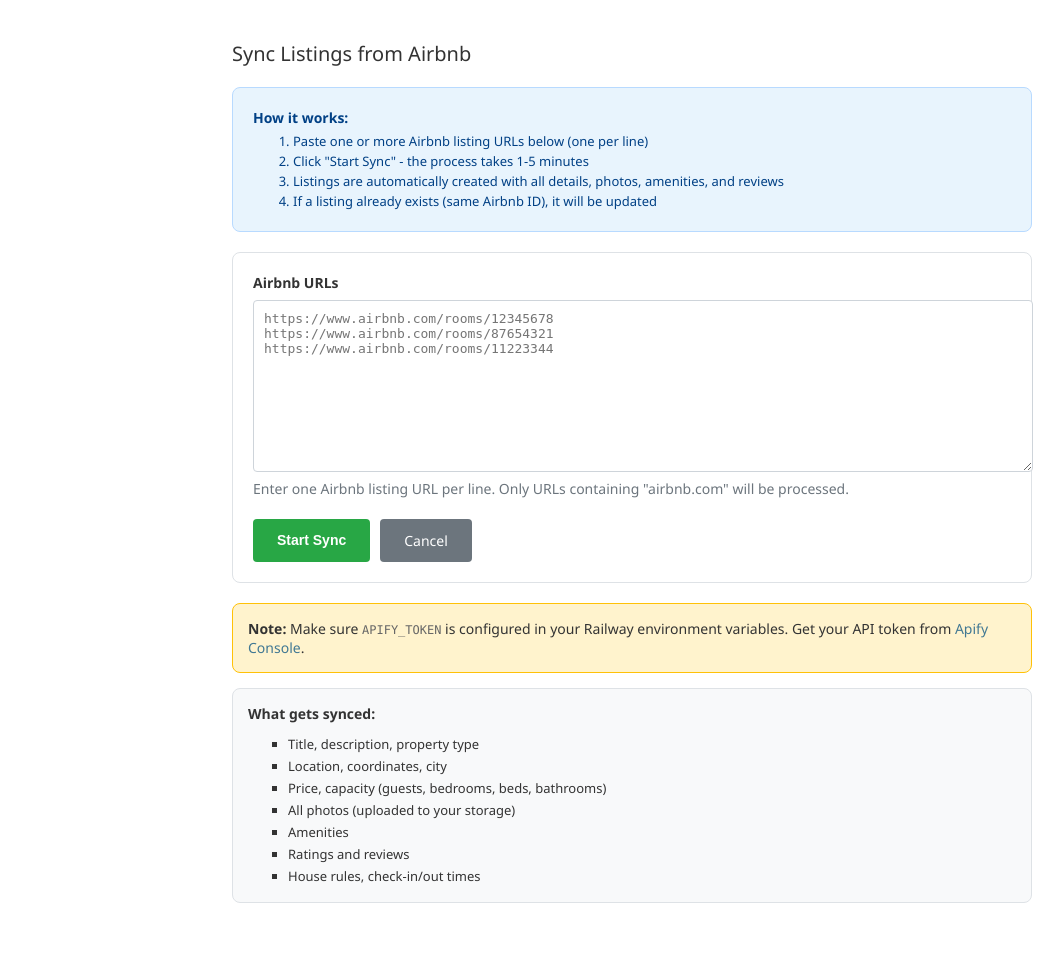
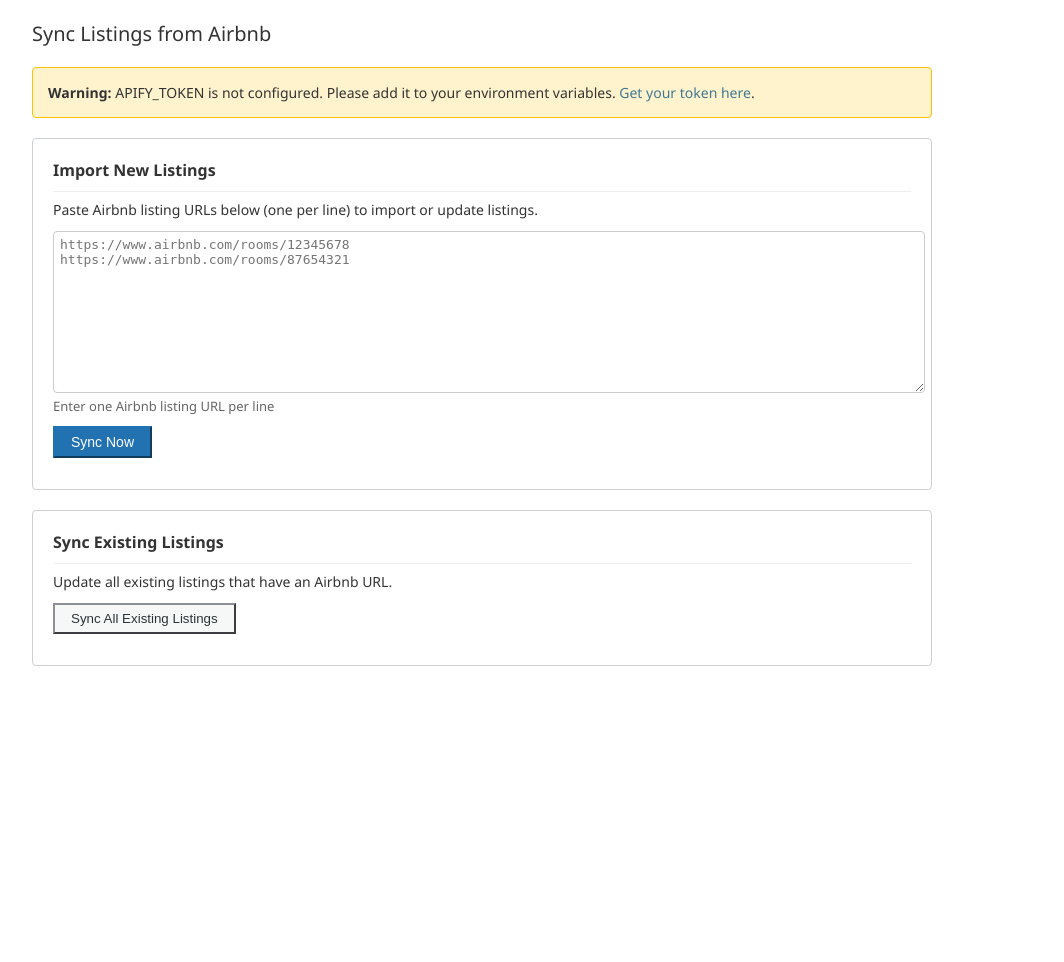
Before and after one commit to benjoabrasado25/zca.bnb-be, a Django app: template templates/admin/listings/listing/import_airbnb.html in a window 1280 px wide. Shown: the part 92-1054 px from the top of the page, without its empty margins (8-1072 px from the left). After the commit the page ends 758 px from the top, so only its background shows below. Run offline with Django 5.2, Linux system fonts and the light colour scheme; the template is opened without the code that fills it, so the values that code supplies are empty; parts of the project's set-up code (start-up, migrations or seed data) failed here and were passed over.

Commit message:
Simplify Airbnb sync - just input URLs and click Sync
- Remove Airbnb Sync Jobs from admin (hidden)
- Simplified sync page like WordPress plugin:
  - Import New Listings: paste URLs, click Sync Now
  - Sync Existing Listings: one button to update all
  - Shows last sync time
- Progress bar during sync
- Clean template matching WordPress style

Co-Authored-By: Claude Opus 4.5 <noreply@anthropic.com>

```diff
--- a/templates/admin/listings/listing/import_airbnb.html
+++ b/templates/admin/listings/listing/import_airbnb.html
@@ -1,68 +1,173 @@
 {% extends "admin/base_site.html" %}
 {% load i18n %}
 
+{% block extrahead %}
+{{ block.super }}
+<style>
+    .zca-sync-container {
+        max-width: 900px;
+    }
+    .zca-sync-section {
+        background: #fff;
+        border: 1px solid #ccd0d4;
+        border-radius: 4px;
+        padding: 20px;
+        margin-bottom: 20px;
+    }
+    .zca-sync-section h2 {
+        margin-top: 0;
+        padding-bottom: 10px;
+        border-bottom: 1px solid #eee;
+    }
+    .zca-sync-section textarea {
+        width: 100%;
+        font-family: monospace;
+        font-size: 13px;
+    }
+    .zca-progress-bar {
+        width: 100%;
+        height: 20px;
+        background: #e0e0e0;
+        border-radius: 10px;
+        overflow: hidden;
+        margin: 15px 0;
+    }
+    .zca-progress-fill {
+        height: 100%;
+        background: linear-gradient(90deg, #28a745, #20c997);
+        width: 0%;
+        transition: width 0.5s ease;
+    }
+    .zca-progress-status {
+        text-align: center;
+        color: #666;
+        font-style: italic;
+    }
+    .zca-last-sync {
+        color: #666;
+        font-style: italic;
+        margin-top: 10px;
+    }
+    .button-primary {
+        background: #2271b1 !important;
+        border-color: #2271b1 !important;
+        color: #fff !important;
+        padding: 6px 16px !important;
+        font-size: 14px !important;
+    }
+    .button-secondary {
+        background: #f6f7f7 !important;
+        border-color: #8c8f94 !important;
+        color: #2c3338 !important;
+        padding: 6px 16px !important;
+    }
+    #zca-sync-results {
+        margin-top: 20px;
+        padding: 15px;
+        border-radius: 4px;
+    }
+    #zca-sync-results.success {
+        background: #d4edda;
+        border: 1px solid #c3e6cb;
+        color: #155724;
+    }
+    #zca-sync-results.error {
+        background: #f8d7da;
+        border: 1px solid #f5c6cb;
+        color: #721c24;
+    }
+</style>
+{% endblock %}
+
 {% block content %}
-<div style="max-width: 800px; margin: 0 auto; padding: 20px;">
-    <h1 style="margin-bottom: 20px;">Sync Listings from Airbnb</h1>
+<div class="zca-sync-container">
+    <h1>Sync Listings from Airbnb</h1>
 
-    <div style="background: #e8f4fd; border: 1px solid #b8daff; border-radius: 8px; padding: 20px; margin-bottom: 20px;">
-        <h3 style="margin-top: 0; color: #004085;">How it works:</h3>
-        <ol style="margin-bottom: 0; color: #004085;">
-            <li>Paste one or more Airbnb listing URLs below (one per line)</li>
-            <li>Click "Start Sync" - the process takes 1-5 minutes</li>
-            <li>Listings are automatically created with all details, photos, amenities, and reviews</li>
-            <li>If a listing already exists (same Airbnb ID), it will be updated</li>
-        </ol>
+    {% if not apify_configured %}
+    <div style="background: #fff3cd; border: 1px solid #ffc107; border-radius: 4px; padding: 15px; margin-bottom: 20px;">
+        <strong>Warning:</strong> APIFY_TOKEN is not configured. Please add it to your environment variables.
+        <a href="https://console.apify.com/account#/integrations" target="_blank">Get your token here</a>.
+    </div>
+    {% endif %}
+
+    <!-- Import New Listings -->
+    <div class="zca-sync-section">
+        <h2>Import New Listings</h2>
+        <p>Paste Airbnb listing URLs below (one per line) to import or update listings.</p>
+
+        <form id="zca-sync-form" method="post">
+            {% csrf_token %}
+            <textarea id="zca-airbnb-urls" name="airbnb_urls" rows="10" placeholder="https://www.airbnb.com/rooms/12345678
+https://www.airbnb.com/rooms/87654321" {% if not apify_configured %}disabled{% endif %}></textarea>
+            <p style="color: #666; font-size: 13px;">Enter one Airbnb listing URL per line</p>
+
+            <p>
+                <button type="submit" id="zca-sync-btn" class="button-primary" {% if not apify_configured %}disabled{% endif %}>
+                    Sync Now
+                </button>
+            </p>
+        </form>
+
+        <div id="zca-sync-progress" style="display: none;">
+            <div class="zca-progress-bar">
+                <div class="zca-progress-fill" id="progress-fill"></div>
+            </div>
+            <p class="zca-progress-status" id="progress-status">Starting sync...</p>
+        </div>
+
+        <div id="zca-sync-results" style="display: none;"></div>
     </div>
 
-    <form method="post" style="background: white; border: 1px solid #dee2e6; border-radius: 8px; padding: 20px;">
-        {% csrf_token %}
+    <!-- Sync Existing Listings -->
+    <div class="zca-sync-section">
+        <h2>Sync Existing Listings</h2>
+        <p>Update all existing listings that have an Airbnb URL.</p>
 
-        <div style="margin-bottom: 20px;">
-            <label for="id_airbnb_urls" style="display: block; font-weight: bold; margin-bottom: 8px;">
-                Airbnb URLs
-            </label>
-            <textarea
-                name="airbnb_urls"
-                id="id_airbnb_urls"
-                rows="10"
-                style="width: 100%; padding: 10px; border: 1px solid #ced4da; border-radius: 4px; font-family: monospace; font-size: 13px;"
-                placeholder="https://www.airbnb.com/rooms/12345678
-https://www.airbnb.com/rooms/87654321
-https://www.airbnb.com/rooms/11223344"
-                required
-            >{{ form.airbnb_urls.value|default:'' }}</textarea>
-            <p style="color: #6c757d; font-size: 0.875rem; margin-top: 5px;">
-                Enter one Airbnb listing URL per line. Only URLs containing "airbnb.com" will be processed.
+        <form id="zca-sync-all-form" method="post" action="?sync_all=1">
+            {% csrf_token %}
+            <p>
+                <button type="submit" id="zca-sync-all-btn" class="button-secondary" {% if not apify_configured %}disabled{% endif %}>
+                    Sync All Existing Listings
+                </button>
             </p>
-        </div>
+        </form>
 
-        <div style="display: flex; gap: 10px;">
-            <button type="submit" style="background: #28a745; color: white; border: none; padding: 12px 24px; border-radius: 4px; cursor: pointer; font-size: 14px; font-weight: bold;">
-                Start Sync
-            </button>
-            <a href="{% url 'admin:listings_listing_changelist' %}" style="background: #6c757d; color: white; text-decoration: none; padding: 12px 24px; border-radius: 4px; font-size: 14px; display: inline-flex; align-items: center;">
-                Cancel
-            </a>
-        </div>
-    </form>
-
-    <div style="margin-top: 20px; padding: 15px; background: #fff3cd; border: 1px solid #ffc107; border-radius: 8px;">
-        <strong>Note:</strong> Make sure <code>APIFY_TOKEN</code> is configured in your Railway environment variables.
-        Get your API token from <a href="https://console.apify.com/account#/integrations" target="_blank">Apify Console</a>.
-    </div>
-
-    <div style="margin-top: 15px; padding: 15px; background: #f8f9fa; border: 1px solid #dee2e6; border-radius: 8px;">
-        <strong>What gets synced:</strong>
-        <ul style="margin-bottom: 0; margin-top: 10px;">
-            <li>Title, description, property type</li>
-            <li>Location, coordinates, city</li>
-            <li>Price, capacity (guests, bedrooms, beds, bathrooms)</li>
-            <li>All photos (uploaded to your storage)</li>
-            <li>Amenities</li>
-            <li>Ratings and reviews</li>
-            <li>House rules, check-in/out times</li>
-        </ul>
+        {% if last_sync %}
+        <p class="zca-last-sync">Last sync: {{ last_sync }}</p>
+        {% endif %}
     </div>
 </div>
+
+<script>
+document.addEventListener('DOMContentLoaded', function() {
+    const form = document.getElementById('zca-sync-form');
+    const progress = document.getElementById('zca-sync-progress');
+    const progressFill = document.getElementById('progress-fill');
+    const progressStatus = document.getElementById('progress-status');
+    const results = document.getElementById('zca-sync-results');
+    const syncBtn = document.getElementById('zca-sync-btn');
+
+    form.addEventListener('submit', function(e) {
+        // Show progress, form submits normally
+        progress.style.display = 'block';
+        results.style.display = 'none';
+        syncBtn.disabled = true;
+        syncBtn.textContent = 'Syncing...';
+        progressFill.style.width = '20%';
+        progressStatus.textContent = 'Starting sync...';
+
+        // Animate progress
+        let progressVal = 20;
+        const interval = setInterval(function() {
+            if (progressVal < 90) {
+                progressVal += Math.random() * 5;
+                progressFill.style.width = progressVal + '%';
+                if (progressVal > 40) progressStatus.textContent = 'Fetching data from Airbnb...';
+                if (progressVal > 60) progressStatus.textContent = 'Processing listings...';
+                if (progressVal > 80) progressStatus.textContent = 'Downloading images...';
+            }
+        }, 2000);
+    });
+});
+</script>
 {% endblock %}
```
Also changed, not shown: integrations/admin.py (+1 -52 lines), listings/admin.py (+61 -47 lines).
